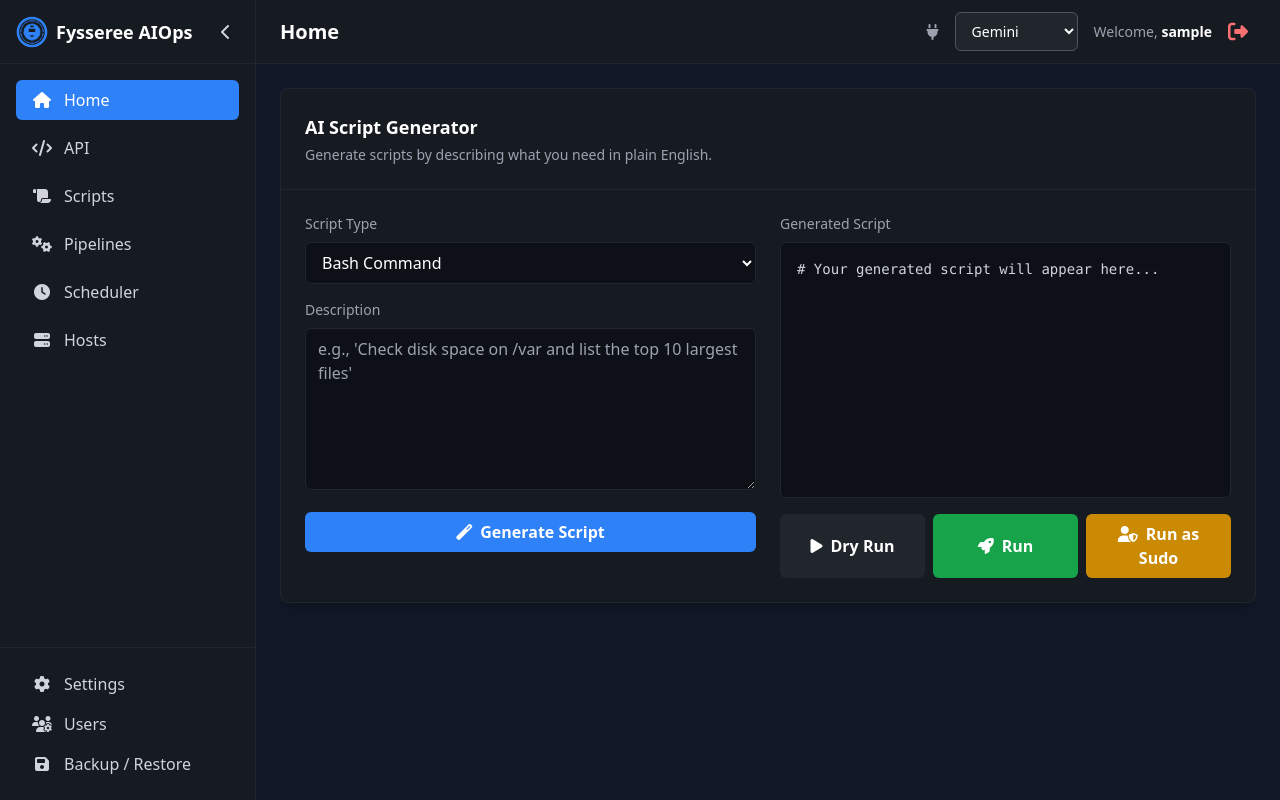
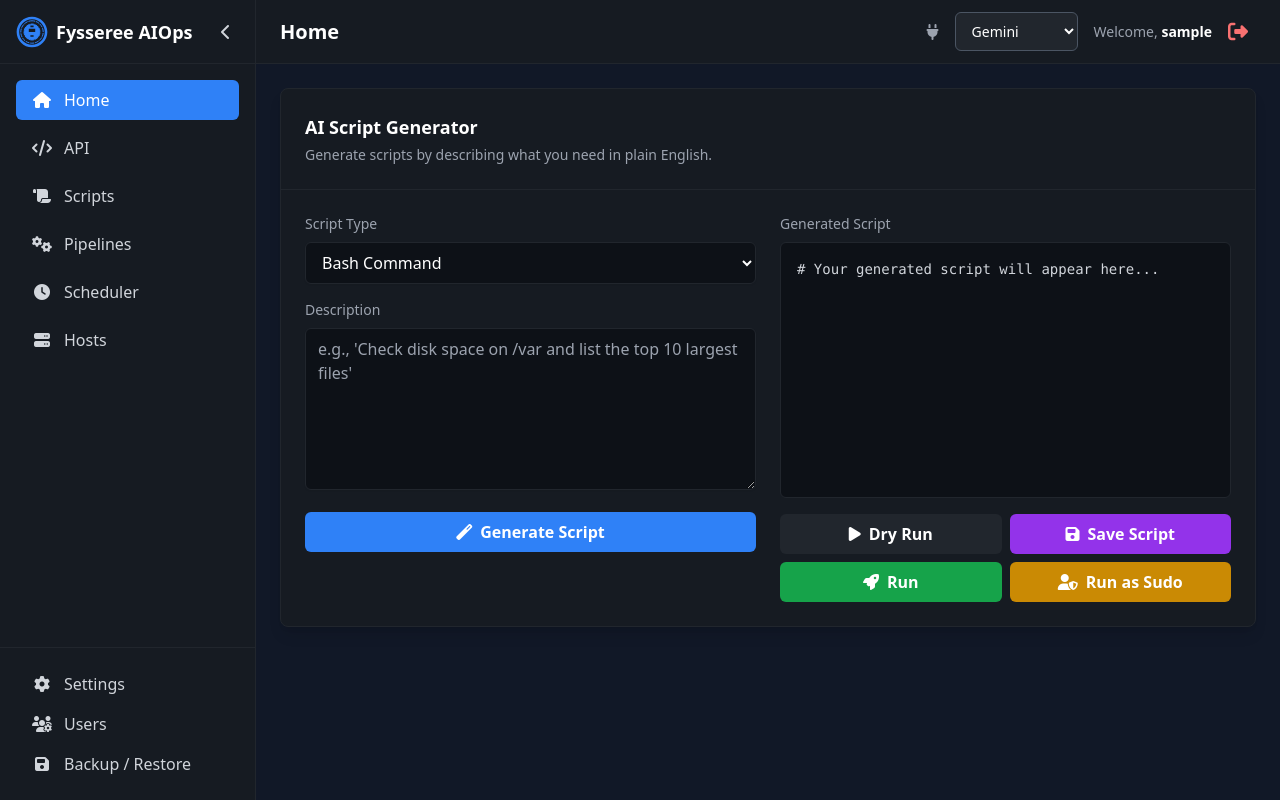
Before and after one commit to mightywomble/ai-runner, a Flask app: page / in a window 1280 px wide. Run offline with Flask 3, Linux system fonts and the light colour scheme; the visitor is signed in with stand-in values (Sample User, id 1); some libraries are stand-ins or nearby versions.

Commit message:
Fix script saving issues: Add Save Script button to homepage and fix New Script button routing

```diff
--- a/app/templates/index.html
+++ b/app/templates/index.html
@@ -35,8 +35,11 @@
                     <div class="bg-base-100 rounded-md p-4 h-64 font-mono text-sm overflow-auto border border-base-300">
                         <pre><code id="script-output" class="text-gray-300"># Your generated script will appear here...</code></pre>
                     </div>
-                    <div class="mt-4 grid grid-cols-3 gap-2">
+                    <div class="mt-4 grid grid-cols-2 gap-2">
                         <button id="dry-run-btn" class="bg-base-300 hover:bg-gray-700 text-white font-bold py-2 px-4 rounded-md transition duration-300"><i class="fas fa-play mr-2"></i>Dry Run</button>
+                        <button id="save-script-btn" class="bg-purple-600 hover:bg-purple-700 text-white font-bold py-2 px-4 rounded-md transition duration-300"><i class="fas fa-save mr-2"></i>Save Script</button>
+                    </div>
+                    <div class="mt-2 grid grid-cols-2 gap-2">
                         <button id="run-btn" class="bg-green-600 hover:bg-green-700 text-white font-bold py-2 px-4 rounded-md transition duration-300"><i class="fas fa-rocket mr-2"></i>Run</button>
                         <button id="sudo-run-btn" class="bg-yellow-600 hover:bg-yellow-700 text-white font-bold py-2 px-4 rounded-md transition duration-300"><i class="fas fa-user-shield mr-2"></i>Run as Sudo</button>
                     </div>
@@ -366,6 +369,39 @@ try {
         }
     });
 
+    // --- SAVE SCRIPT (from homepage) ---
+    document.getElementById('save-script-btn').addEventListener('click', function() {
+        const script = document.getElementById('script-output').textContent;
+        if (script.startsWith('# Your generated script')) {
+            alert('Please generate a script first.');
+            return;
+        }
+
+        const scriptName = prompt("Enter a name for this script:", "new-script.sh");
+        if (scriptName) {
+            const scriptType = document.getElementById('script-type').value;
+            fetch("{{ url_for('scripts.save_script') }}", {
+                method: 'POST',
+                headers: { 'Content-Type': 'application/json' },
+                body: JSON.stringify({ content: script, name: scriptName, script_type: scriptType }),
+            })
+            .then(res => res.json())
+            .then(data => {
+                if (data.success) {
+                    alert(data.message);
+                    // Optionally, redirect to the scripts list page to see the newly saved script
+                    window.location.href = "{{ url_for('scripts.scripts_list') }}";
+                } else {
+                    alert('Error saving script: ' + data.error);
+                }
+            })
+            .catch(error => {
+                console.error('Network or parsing error:', error);
+                alert('An unexpected error occurred while saving the script.');
+            });
+        }
+    });
+
     // --- SCRIPT GENERATION ---
     document.getElementById('generate-btn').addEventListener('click', function() {
         const btn = this;
```
Also changed, not shown: app/scripts/routes.py (+15 -4 lines).
